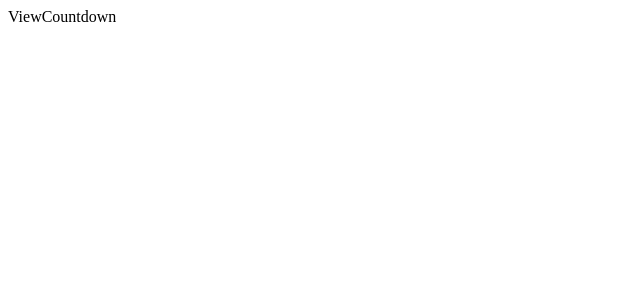
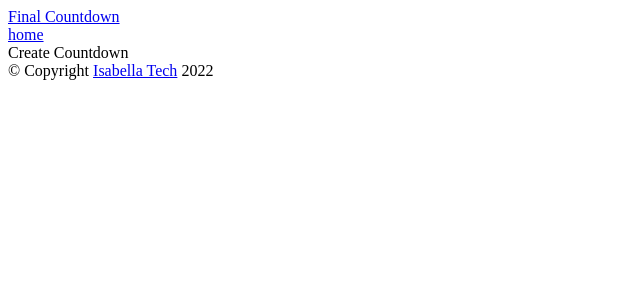
Before and after one commit to InmoDesign/final-countdown, a React (Vite) app: page / in a window 1280 px wide. Shown: the top 300 px of the page, without its empty margins (0-640 px from the left). Built offline with nearby package versions, Linux system fonts and the light colour scheme; the HTML template or start-up script is replaced by a standard one.

Commit message:
añadir nested pages

```diff
--- a/src/App.jsx
+++ b/src/App.jsx
@@ -1,13 +1,16 @@
 import { BrowserRouter, Route, Routes } from 'react-router-dom';
 import CreateCountdown from './pages/CreateCoundown';
+import Page from './pages/Page';
 import ViewCountdown from './pages/ViewCountdown';
 
 const App = () => {
 	return (
 		<BrowserRouter>
 			<Routes>
-				<Route path='/' element={<ViewCountdown />} />
-				<Route path='/create' element={<CreateCountdown />} />
+				<Route path='/' element={<Page />}>
+					<Route path='' element={<CreateCountdown />} />
+				</Route>
+				<Route path='/view' element={<ViewCountdown />} />
 			</Routes>
 		</BrowserRouter>
 	);
--- /dev/null
+++ b/src/pages/Page.jsx
@@ -0,0 +1,14 @@
+import { Outlet } from 'react-router-dom';
+import Footer from '../components/Footer';
+import Header from '../components/Header';
+
+const Page = () => {
+	return (
+		<>
+			<Header />
+			<Outlet />
+			<Footer />
+		</>
+	);
+};
+export default Page;
```
